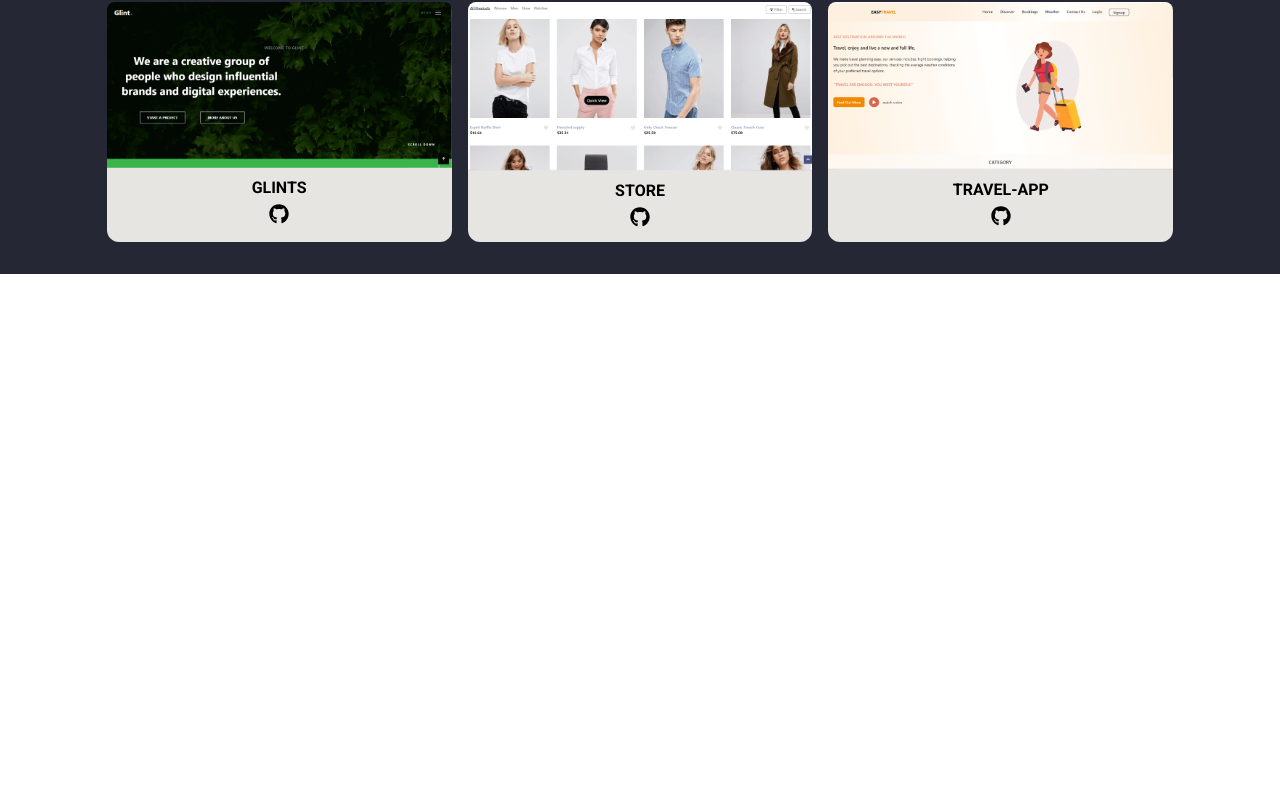
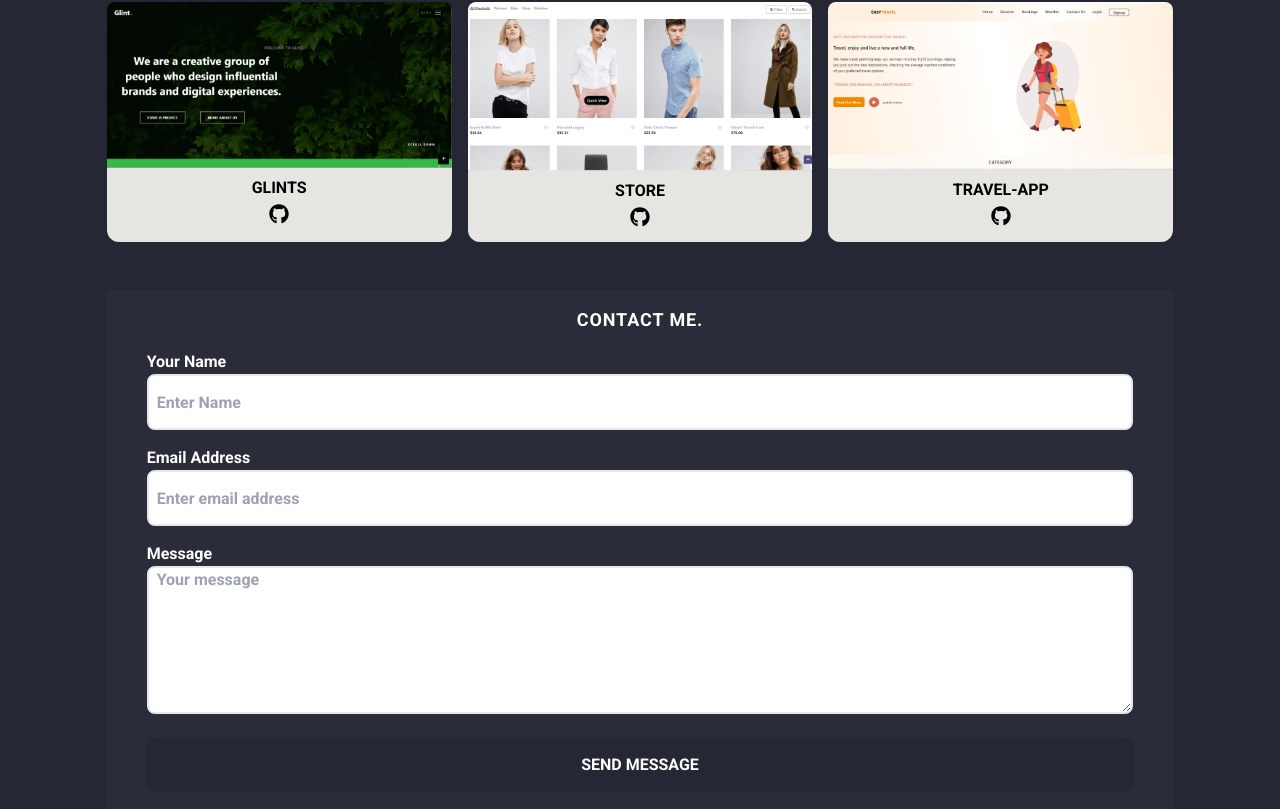
Before and after one commit to salv20/Portfolio, a React (Vite) app: page / in a window 1280 px wide. Shown: the part 1630-2439 px from the top of the page. Before the commit the page ends 1904 px from the top, so only its background shows below. Built offline with nearby package versions, Linux system fonts and the light colour scheme.

Commit message:
contact section ui

```diff
--- a/package.json
+++ b/package.json
@@ -10,10 +10,12 @@
     "preview": "vite preview"
   },
   "dependencies": {
+    "@emailjs/browser": "^3.11.0",
     "framer-motion": "^10.16.16",
     "react": "^18.2.0",
     "react-dom": "^18.2.0",
     "react-icons": "^4.12.0",
+    "react-toastify": "^9.1.3",
     "swiper": "^11.0.5"
   },
   "devDependencies": {
--- a/src/App.jsx
+++ b/src/App.jsx
@@ -1,5 +1,6 @@
 import Header from "./components/Header"
 import About from "./components/Mainbody/About"
+import Contact from "./components/Mainbody/Contact"
 import Home from "./components/Mainbody/Home"
 import Project from "./components/Mainbody/Project"
 import Services from "./components/Mainbody/Services"
@@ -18,6 +19,7 @@ function App() {
       <Skills />
       <Services />
       <Project />
+      <Contact />
     </main>
   )
 }
--- a/src/components/Mainbody/Contact.jsx
+++ b/src/components/Mainbody/Contact.jsx
@@ -0,0 +1,115 @@
+
+import { useRef, useState } from 'react';
+import emailjs from '@emailjs/browser';
+import { ToastContainer, toast } from 'react-toastify';
+import 'react-toastify/dist/ReactToastify.css';
+
+export const Contact = () => {
+    const form = useRef();
+    const [emailData, setEmaildata] = useState({
+        fullName: '',
+        email: '',
+        message: "",
+
+    })
+
+    const sendEmail = (e) => {
+        e.preventDefault();
+        const nameregex = /^[a-zA-Z]([-']?[a-zA-Z]+)+\s*( [a-zA-Z]([-']?[a-zA-Z]+)+\s*)+$/
+        const emailregex = /\S+@\S+\.\S+/
+
+
+        !(emailData.fullName.match(nameregex)) && document.querySelector('.errorname').classList.remove('hidden')
+        !(emailData.email.match(emailregex)) && document.querySelector('.erroremail').classList.remove('hidden')
+        !(emailData.message) && document.querySelector('.errormessage').classList.remove('hidden')
+
+        emailData.fullName.match(nameregex) &&
+            (emailData.email.match(emailregex)) &&
+            (emailData.message) &&
+            emailjs.sendForm('service_3ee8fgw', 'template_mfde9xd', form.current, 'lhb8k-wo5ui7qmfhC')
+                .then(() => {
+                    setEmaildata({
+                        ...emailData,
+                        fullName: '',
+                        email: '',
+                        message: '',
+                    })
+                    toast.success(`Message delivered. I will get back to you as soon as possible.`);
+                }, () => {
+                    toast.error(`Please check you internet connection and try again.`);
+                })
+    };
+
+    return (
+        <section className=' bg-headerDarkBg text-white py-4'>
+            <article className="w-5/6 mx-auto text-center space-y-4 bg-headerLightBg px-4 md:px-10 pt-4 pb-1">
+                <h2 className='font-semibold text-lg tracking-wider uppercase'>Contact me.</h2>
+
+                <form ref={form} className='space-y-4' onSubmit={sendEmail}>
+                    <div>
+                        <label className='capitalize font-bold text-left block'>Your name</label>
+                        <input
+                            type="text" name="from_name"
+                            className='w-full h-10 md:h-14 text-black capitalize outline-none rounded-lg border-2 indent-2 '
+                            placeholder='Enter name'
+                            value={emailData.fullName}
+                            onChange={(e) => {
+                                document.querySelector('.errorname').classList.add('hidden');
+                                setEmaildata({ ...emailData, fullName: e.target.value })
+                            }}
+                        />
+                        <p className="errorname normal-case text-red-600 text-left hidden">Please enter a valid name</p>
+                    </div>
+
+                    <div>
+                        <label className='capitalize font-bold text-left block'>email address</label>
+                        <input
+                            type="email" name="from_email"
+                            className='w-full h-10 md:h-14 text-black outline-none rounded-lg border-2 indent-2 '
+                            placeholder='Enter email address'
+                            value={emailData.email}
+                            onChange={(e) => {
+                                document.querySelector('.erroremail').classList.add('hidden');
+                                setEmaildata({ ...emailData, email: e.target.value })
+                            }}
+                        />
+                        <p className="erroremail normal-case text-red-600 text-left hidden">Please enter a valid email</p>
+                    </div>
+
+                    <div>
+                        <label className='font-bold text-left capitalize block'>message</label>
+                        <textarea rows="6"
+                            className='w-full text-black outline-none rounded-lg border-2 indent-2 '
+                            placeholder='Your message'
+                            name="message"
+                            value={emailData.message}
+                            onChange={(e) => {
+                                document.querySelector('.errormessage').classList.add('hidden');
+                                setEmaildata({ ...emailData, message: e.target.value })
+                            }}
+
+                        />
+                        <p className="errormessage normal-case text-red-600 text-left hidden">Please enter message</p>
+                    </div>
+                    <button
+                        type="submit"
+                        value="Send"
+                        className=' bg-headerDarkBg text-white font-bold  w-full py-2 md:py-4 uppercase rounded-xl'
+                    >send message</button>
+                    <ToastContainer
+                        position="top-center"
+                        hideProgressBar={true}
+                        closeOnClick
+                        pauseOnFocusLoss
+                        draggable
+                        pauseOnHover
+                        theme="dark"
+                    />
+                </form>
+            </article>
+        </section>
+    )
+};
+
+
+export default Contact
```
Also changed, not shown: 1 other file (tests, documents, lock files or other folders).
